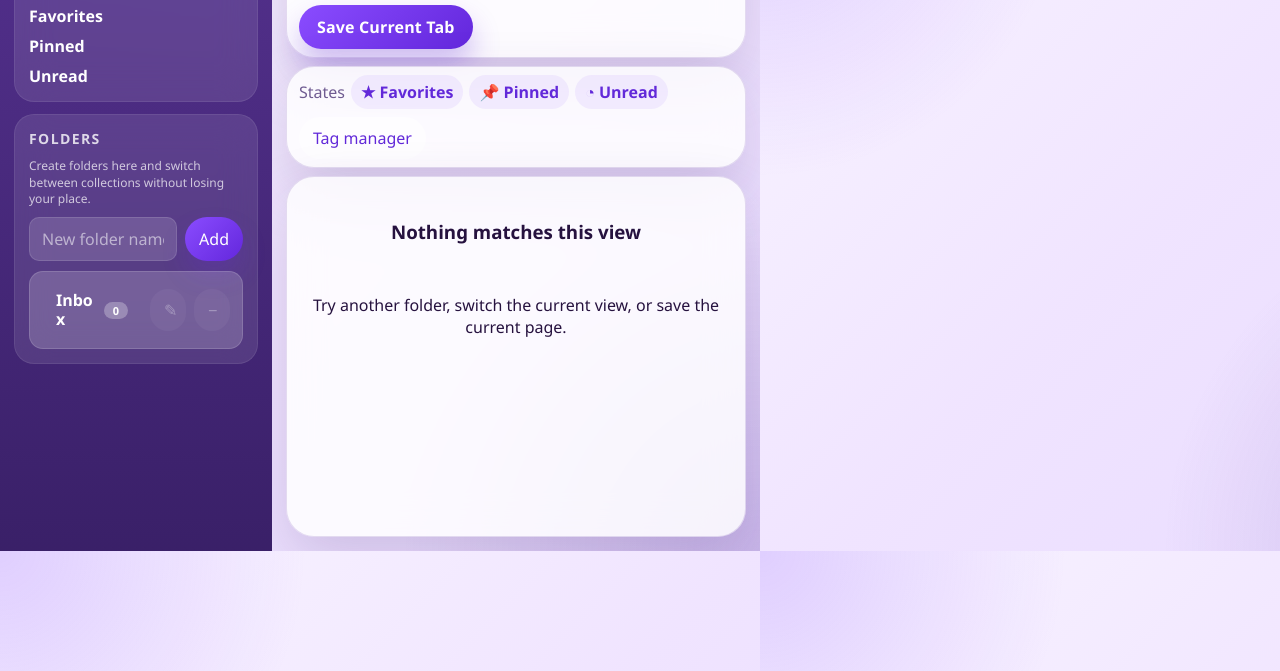
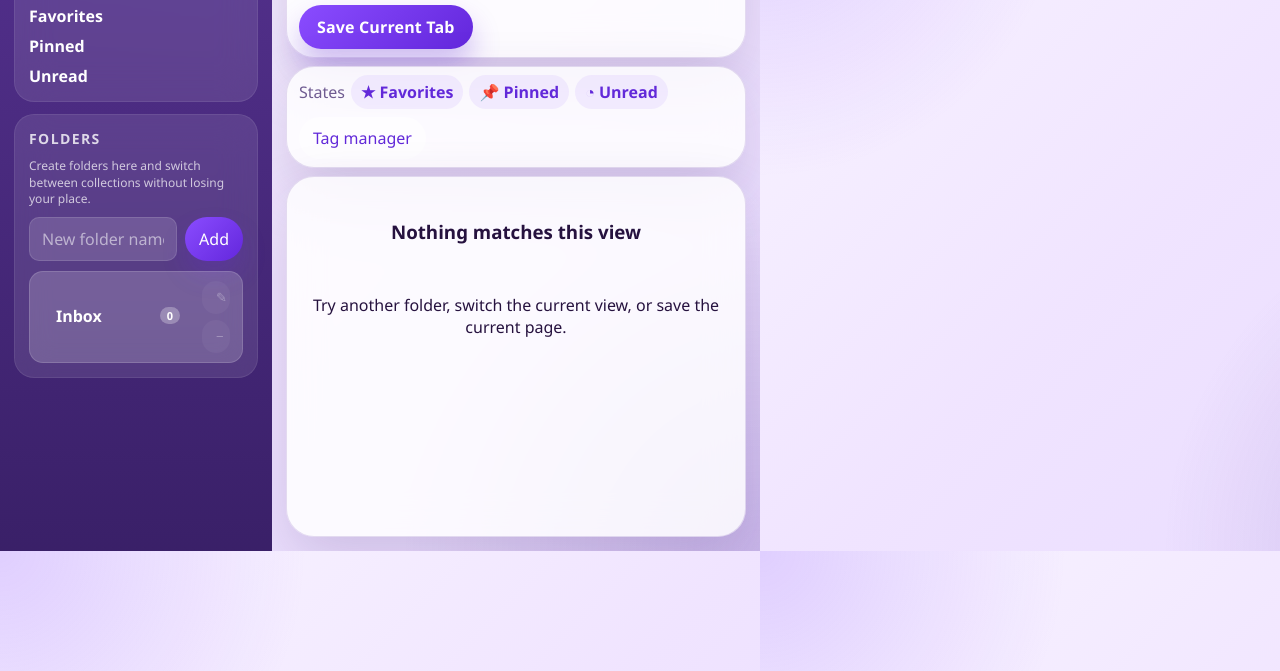
Before and after one commit to Maxunris/violet_reading_list, a website with bundled scripts: page popup.html in a window 1280 px wide. Shown: the part 129-800 px from the top of the page. Built offline with nearby package versions, Linux system fonts and the light colour scheme; some packages are replaced by stand-ins of ours.

Commit message:
fix(popup): compress folder actions and cap names

```diff
--- a/popup.html
+++ b/popup.html
@@ -23,7 +23,7 @@
           </div>
           <p class="section-copy" data-i18n="foldersCopy">Create folders here and switch between collections without losing your place.</p>
           <form id="folder-form" class="inline-form">
-            <input id="folder-name" name="folderName" type="text" maxlength="40" placeholder="New folder name" autocomplete="off" data-i18n-placeholder="folderNamePlaceholder">
+            <input id="folder-name" name="folderName" type="text" maxlength="24" placeholder="New folder name" autocomplete="off" data-i18n-placeholder="folderNamePlaceholder">
             <button type="submit" data-i18n="addFolder">Add</button>
           </form>
           <div class="folder-list" id="folder-list"></div>
@@ -74,7 +74,7 @@
             <button id="close-tag-panel" class="icon-button" type="button" aria-label="Close tag manager" data-i18n-aria-label="closeTagManager">×</button>
           </div>
           <form id="tag-form" class="inline-form">
-            <input id="tag-name" type="text" maxlength="32" placeholder="New tag name" autocomplete="off" data-i18n-placeholder="tagNamePlaceholder">
+            <input id="tag-name" type="text" maxlength="20" placeholder="New tag name" autocomplete="off" data-i18n-placeholder="tagNamePlaceholder">
             <button type="submit" data-i18n="createTag">Create</button>
           </form>
           <label class="search-field">
@@ -131,7 +131,7 @@
                 <button id="entry-add-tag" class="secondary-action inline-tag-action" type="button" data-i18n="addExistingTag">Add existing</button>
               </div>
               <div class="entry-tag-row">
-                <input id="entry-new-tag" type="text" maxlength="32" placeholder="Create a new tag" data-i18n-placeholder="createNewTagPlaceholder">
+                <input id="entry-new-tag" type="text" maxlength="20" placeholder="Create a new tag" data-i18n-placeholder="createNewTagPlaceholder">
                 <button id="entry-create-tag" class="secondary-action inline-tag-action" type="button" data-i18n="createTagInline">Create tag</button>
               </div>
               <div id="entry-selected-tags" class="entry-selected-tags"></div>
--- a/scripts/popup.js
+++ b/scripts/popup.js
@@ -2,6 +2,8 @@ import { DEFAULT_FOLDER_ID, QUICK_VIEWS } from './constants.js';
 import { extensionApi } from './browser-api.js';
 import { getAvailableLanguages, normalizeLanguage, t } from './i18n.js';
 import {
+  MAX_FOLDER_NAME_LENGTH,
+  MAX_TAG_NAME_LENGTH,
   createFolder,
   createTag,
   deleteEntry,
@@ -145,7 +147,7 @@ function setSelectedFolder(folderId) {
 }
 
 function normalizeTagName(value) {
-  return (value ?? '').trim().replace(/\s+/g, ' ').slice(0, 32);
+  return (value ?? '').trim().replace(/\s+/g, ' ').slice(0, MAX_TAG_NAME_LENGTH);
 }
 
 function resolveCanonicalTagName(rawName) {
@@ -352,6 +354,7 @@ function renderFolders() {
       row.classList.add('editing');
       row.appendChild(createInlineRenameForm({
         initialValue: folder.name,
+        maxLength: MAX_FOLDER_NAME_LENGTH,
         onSubmit: async nextName => {
           await renameFolder(folder.id, nextName).catch(showError);
           state.editingFolderId = null;
@@ -413,7 +416,11 @@ function renderFolders() {
       });
     });
 
-    row.append(button, renameButton, deleteButton);
+    const actions = document.createElement('div');
+    actions.className = 'folder-actions';
+    actions.append(renameButton, deleteButton);
+
+    row.append(button, actions);
     elements.folderList.appendChild(row);
   });
 }
@@ -785,6 +792,7 @@ function renderTagLibrary() {
         row.classList.add('editing');
         row.appendChild(createInlineRenameForm({
           initialValue: tag.name,
+          maxLength: MAX_TAG_NAME_LENGTH,
           onSubmit: async nextName => {
             await renameTag(tag.id, nextName).catch(showError);
             state.editingTagId = null;
@@ -867,13 +875,16 @@ function showError(error) {
   showStatus(translateErrorMessage(error.message || String(error)), 'error');
 }
 
-function createInlineRenameForm({ initialValue, onSubmit, onCancel }) {
+function createInlineRenameForm({ initialValue, maxLength, onSubmit, onCancel }) {
   const fragment = elements.inlineRenameTemplate.content.cloneNode(true);
   const form = fragment.querySelector('.inline-rename-form');
   const input = fragment.querySelector('.inline-rename-input');
   const cancelButton = fragment.querySelector('.inline-cancel-button');
 
   input.value = initialValue;
+  if (maxLength) {
+    input.maxLength = maxLength;
+  }
   window.setTimeout(() => {
     input.focus();
     input.select();
@@ -917,6 +928,10 @@ async function refreshContextMenus() {
     extensionApi.runtime.sendMessage({ type: 'VIOLET_REFRESH_CONTEXT_MENUS' }, () => resolve());
   });
 }
+
+elements.folderName.maxLength = MAX_FOLDER_NAME_LENGTH;
+elements.tagName.maxLength = MAX_TAG_NAME_LENGTH;
+elements.entryNewTag.maxLength = MAX_TAG_NAME_LENGTH;
 
 elements.folderForm.addEventListener('submit', async event => {
   event.preventDefault();
--- a/scripts/storage.js
+++ b/scripts/storage.js
@@ -9,6 +9,9 @@ import { callChromeMethod, extensionApi } from './browser-api.js';
 import { normalizeLanguage } from './i18n.js';
 
 let resolvedArea = null;
+
+export const MAX_TAG_NAME_LENGTH = 20;
+export const MAX_FOLDER_NAME_LENGTH = 24;
 
 function now() {
   return new Date().toISOString();
@@ -145,11 +148,11 @@ export function buildFaviconUrl(url) {
 }
 
 function sanitizeTagName(name) {
-  return normalizeText(name).replace(/\s+/g, ' ').slice(0, 32);
+  return normalizeText(name).replace(/\s+/g, ' ').slice(0, MAX_TAG_NAME_LENGTH);
 }
 
 function sanitizeFolderName(name) {
-  return normalizeText(name).replace(/\s+/g, ' ').slice(0, 40);
+  return normalizeText(name).replace(/\s+/g, ' ').slice(0, MAX_FOLDER_NAME_LENGTH);
 }
 
 function folderNameExists(library, name, excludeFolderId = null) {
--- a/styles/popup.css
+++ b/styles/popup.css
@@ -215,7 +215,7 @@ button {
 .view-row,
 .folder-row {
   display: grid;
-  grid-template-columns: minmax(0, 1fr) 36px 36px;
+  grid-template-columns: minmax(0, 1fr) auto;
   gap: 8px;
   align-items: center;
   padding: 9px 12px;
@@ -290,8 +290,8 @@ button {
 .folder-button {
   display: grid;
   grid-template-columns: minmax(0, 1fr) auto;
-  align-items: center;
-  gap: 10px;
+  align-items: start;
+  gap: 8px;
   width: 100%;
   min-width: 0;
 }
@@ -302,10 +302,17 @@ button {
   word-break: break-word;
 }
 
+.folder-actions {
+  display: flex;
+  flex-direction: column;
+  gap: 6px;
+  align-items: stretch;
+}
+
 .folder-count {
   flex: none;
-  min-width: 24px;
-  padding: 3px 8px;
+  min-width: 20px;
+  padding: 3px 7px;
   border-radius: 999px;
   background: rgba(255, 255, 255, 0.16);
   color: rgba(255, 255, 255, 0.9);
@@ -322,12 +329,15 @@ button {
 .micro-button {
   background: rgba(255, 255, 255, 0.12);
   color: white;
-  width: 36px;
-  min-width: 36px;
-  min-height: 36px;
+  width: 28px;
+  min-width: 28px;
+  min-height: 28px;
   padding: 0;
   display: grid;
   place-items: center;
+  font-size: 13px;
+  line-height: 1;
+  border-radius: 10px;
 }
 
 .micro-button:disabled {
```
Also changed, not shown: tests/storage.test.mjs (+13 -0 lines).
